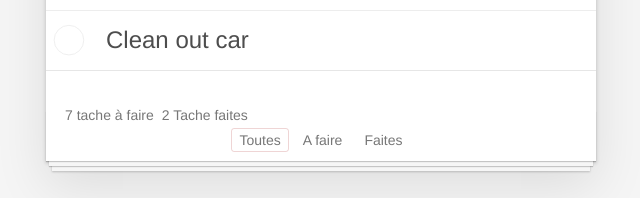
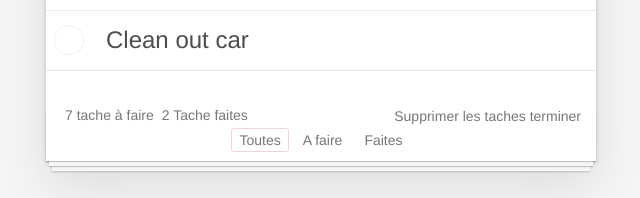
Before and after one commit to NdekoCode/Vuejs-todo-list, a Vue app: page / in a window 1280 px wide. Shown: the part 693-891 px from the top of the page, without its empty margins (319-959 px from the left). Built offline with nearby package versions, Linux system fonts and the light colour scheme.

Commit message:
feat: delete completed todo

```diff
--- a/src/components/Todos.vue
+++ b/src/components/Todos.vue
@@ -20,7 +20,28 @@
       />
       <label for="alLDone"></label>
       <transition-group name="bounce" tag="ul" class="todo-list" appear>
-        <!-- :class="{ completed: todo.completed }": Rajoute la classe 'completed' si notre tache est completer -->
+        <!-- :class="{ comp
+        <li
+          class="todo"
+          :class="{ completed: todo.completed }"
+          v-for="(todo, index) in filteredTodos"
+          :key="index"
+        >
+          <div class="view">
+            <input
+              class="toggle"
+              type="checkbox"
+              name="complete"
+              :id="index"
+              v-model="todo.completed"
+            />
+            <label :for="index">{{ todo.name }}</label>
+            <button
+              class="destroy pointer"
+              @click.prevent="removeTodo(todo)"
+            ></button>
+          </div>
+        </li>leted: todo.completed }": Rajoute la classe 'completed' si notre tache est completer -->
         <li
           class="todo"
           :class="{ completed: todo.completed }"
@@ -45,7 +66,7 @@
       </transition-group>
     </div>
     <transition name="bounce">
-      <footer class="footer" v-if="todos.length > 0">
+      <footer class="footer" v-if="hasTodos">
         <div class="mb-3 count-container">
           <span class="todo-count mx-1"
             ><strong>{{ undone }} tache à faire</strong></span
@@ -80,6 +101,9 @@
             >
           </li>
         </ul>
+        <button v-if="done" class="clear-completed" @click="deleteCompleted">
+          Supprimer les taches terminer
+        </button>
       </footer>
     </transition>
   </section>
@@ -100,8 +124,14 @@ export default {
     removeTodo(todo) {
       this.todos = this.todos.filter((d) => d.name !== todo.name);
     },
+    deleteCompleted() {
+      this.todos = this.todos.filter((d) => !d.completed);
+    },
   },
   computed: {
+    hasTodos() {
+      return this.todos.length > 0;
+    },
     allDone: {
       set(value) {
         console.log(value);
```
